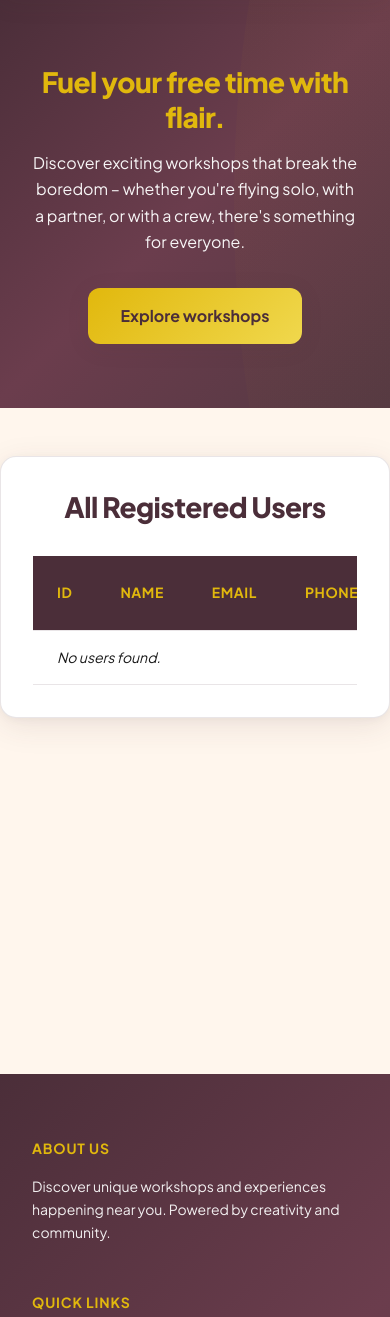
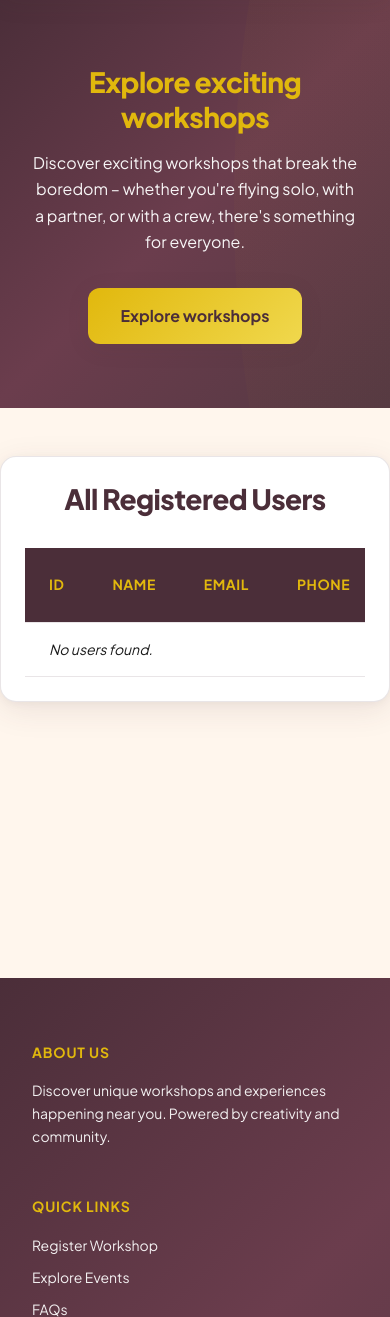
Before and after one commit to tasneeemm76/whats_next, a Django app: page /users/ in a window 390 px wide. Shown: the part 73-1390 px from the top of the page. Run offline with Django 5.2, Linux system fonts and the light colour scheme.

Commit message:
welcome message

```diff
--- a/version1/static/css/theme.css
+++ b/version1/static/css/theme.css
@@ -82,6 +82,12 @@ body {
   color: var(--ink);
   background: var(--peach);
   -webkit-font-smoothing: antialiased;
+}
+
+*,
+*::before,
+*::after {
+  box-sizing: border-box;
 }
 
 /* Typography hierarchy */
@@ -362,6 +368,13 @@ body {
   border: 1px solid var(--border);
 }
 
+@media (max-width: 640px) {
+  .wn-card,
+  .wn-card-solid {
+    padding: var(--space-3);
+  }
+}
+
 /* Buttons */
 .wn-btn {
   display: inline-flex;
--- a/version1/templates/base.html
+++ b/version1/templates/base.html
@@ -52,7 +52,7 @@
   <section class="wn-hero">
     <div class="wn-hero__inner">
       {% block hero_extra %}{% endblock %}
-      <h1 class="wn-hero__title">Fuel your free time with flair.</h1>
+      <h1 class="wn-hero__title">Explore exciting workshops</h1>
       <p class="wn-hero__subtitle">
         Discover exciting workshops that break the boredom – whether you're flying solo, with a partner, or with a crew, there's something for everyone.
       </p>
--- a/version1/templates/index.html
+++ b/version1/templates/index.html
@@ -34,8 +34,8 @@
         <span class="index-filters-toggle__icon">▾</span>
       </button>
 
+
       <aside class="index-filters wn-card reveal" id="filtersPanel">
-        <h2 class="wn-h3" style="margin: 0 0 var(--space-2);">Filters</h2>
 
         <div class="index-filter-block">
           <p class="index-filter-label">Category</p>
```
